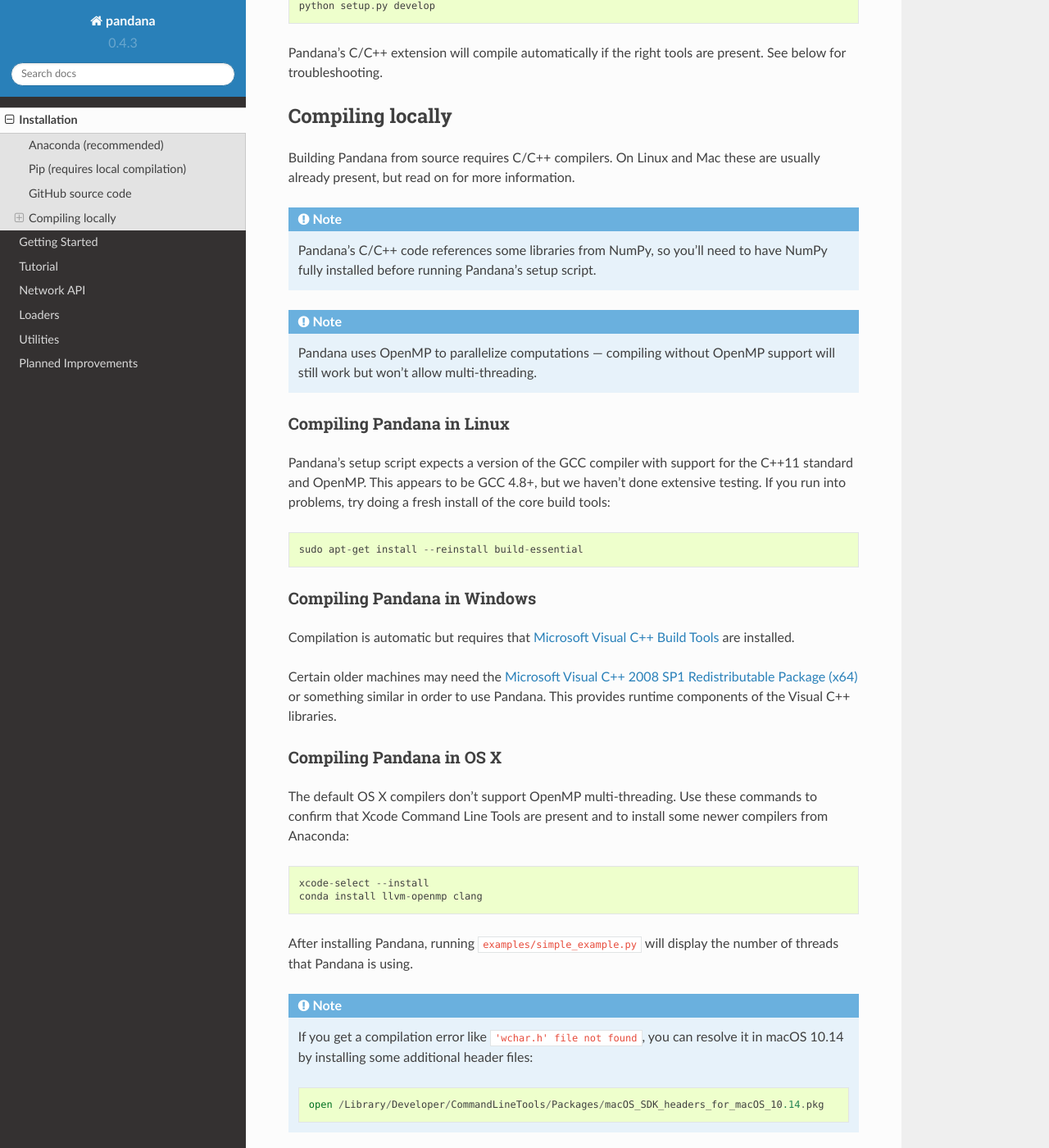
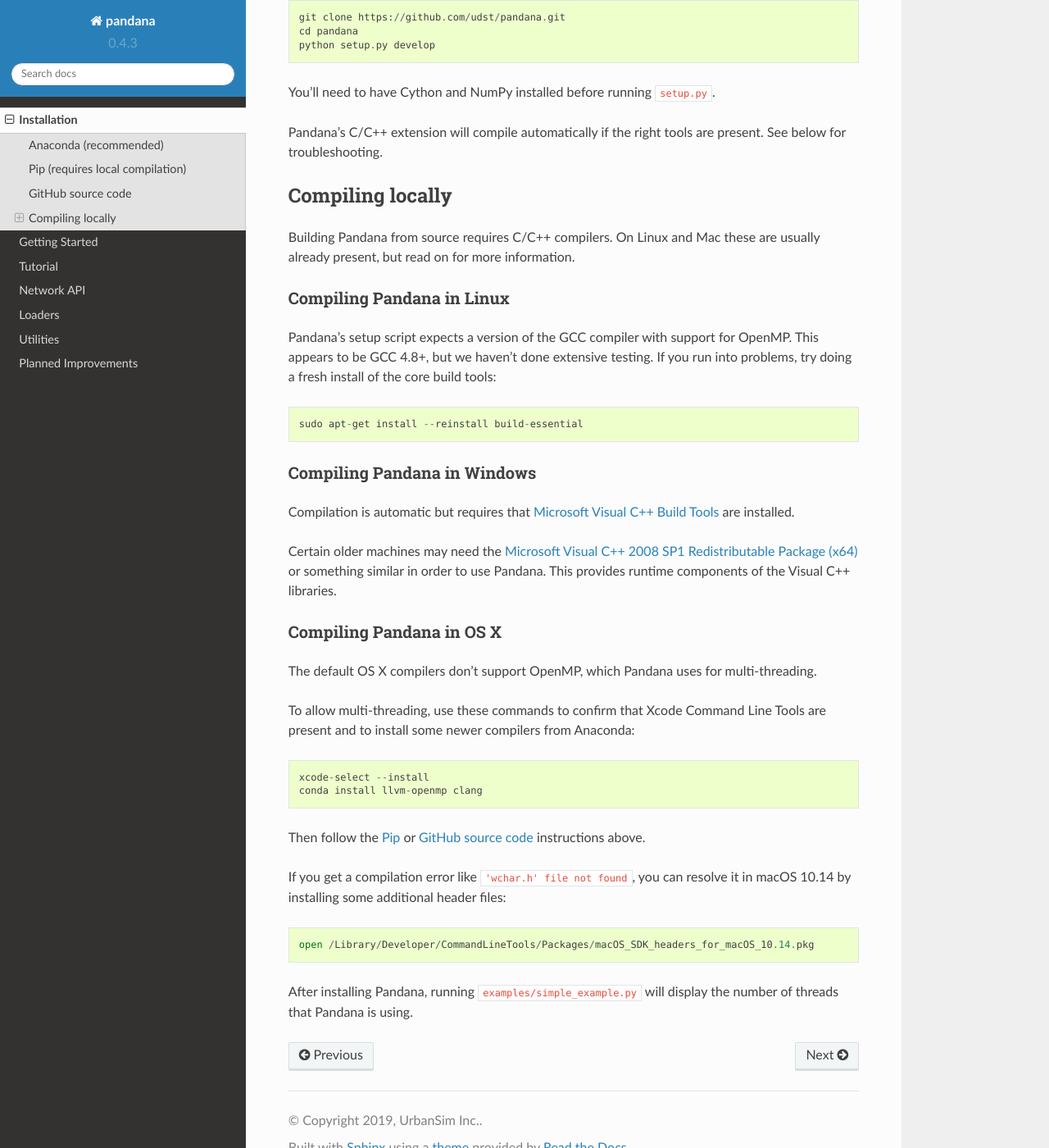
Before and after one commit to UDST/pandana, a Sphinx documentation site: the page built from docs/installation.rst, in a window 1280 px wide and 1400 px high, scrolled down 965 px. Shown: the whole window at 82% size. Built offline with Sphinx 7.4.7 and the Read the Docs theme 2.0.0, drawn with Linux system fonts in a browser that asks for light colours; some of the changed text lies outside the part shown.

Commit message:
Updating documentation

```diff
--- a/docs/installation.rst
+++ b/docs/installation.rst
@@ -16,6 +16,8 @@
     conda install pandana --channel conda-forge
 
 
+.. _pip:
+
 Pip (requires local compilation)
 --------------------------------
 
@@ -25,6 +27,10 @@
 
 Pandana's C/C++ extension will compile automatically if the right tools are present. See below for troubleshooting.
 
+Pip can have trouble installing Pandana's requirements in Windows Python 2.7; try Conda instead.
+
+
+.. _github:
 
 GitHub source code
 ------------------
@@ -35,6 +41,8 @@
     cd pandana
     python setup.py develop
 
+You'll need to have Cython and NumPy installed before running :code:`setup.py`.
+
 Pandana's C/C++ extension will compile automatically if the right tools are present. See below for troubleshooting.
 
 
@@ -43,16 +51,10 @@
 
 Building Pandana from source requires C/C++ compilers. On Linux and Mac these are usually already present, but read on for more information.
 
-.. note::
-    Pandana's C/C++ code references some libraries from NumPy, so you'll need to have NumPy fully installed before running Pandana's setup script.
-
-.. note::
-    Pandana uses OpenMP to parallelize computations --- compiling without OpenMP support will still work but won't allow multi-threading.
-
 Compiling Pandana in Linux
 ~~~~~~~~~~~~~~~~~~~~~~~~~~
 
-Pandana's setup script expects a version of the GCC compiler with support for the C++11 standard and OpenMP. This appears to be GCC 4.8+, but we haven't done extensive testing. If you run into problems, try doing a fresh install of the core build tools::
+Pandana's setup script expects a version of the GCC compiler with support for OpenMP. This appears to be GCC 4.8+, but we haven't done extensive testing. If you run into problems, try doing a fresh install of the core build tools::
 
     sudo apt-get install --reinstall build-essential
 
@@ -66,16 +68,19 @@
 Compiling Pandana in OS X
 ~~~~~~~~~~~~~~~~~~~~~~~~~
 
-The default OS X compilers don't support OpenMP multi-threading. Use these commands to confirm that Xcode Command Line Tools are present and to install some newer compilers from Anaconda::
+The default OS X compilers don't support OpenMP, which Pandana uses for multi-threading.
+
+To allow multi-threading, use these commands to confirm that Xcode Command Line Tools are present and to install some newer compilers from Anaconda::
 
     xcode-select --install
     conda install llvm-openmp clang
 
+Then follow the :ref:`Pip <pip>` or :ref:`GitHub source code <github>` instructions above.
+
+If you get a compilation error like ``'wchar.h' file not found``, you can resolve it in macOS 10.14 by installing some additional header files::
+
+    open /Library/Developer/CommandLineTools/Packages/macOS_SDK_headers_for_macOS_10.14.pkg
+
 After installing Pandana, running :code:`examples/simple_example.py` will display the number of threads that Pandana is using.
 
-.. note::
-    If you get a compilation error like ``'wchar.h' file not found``, you can resolve it in macOS 10.14 by installing some additional header files::
-
-        open /Library/Developer/CommandLineTools/Packages/macOS_SDK_headers_for_macOS_10.14.pkg
-
 .. _Anaconda: https://www.anaconda.com/distribution/
```
